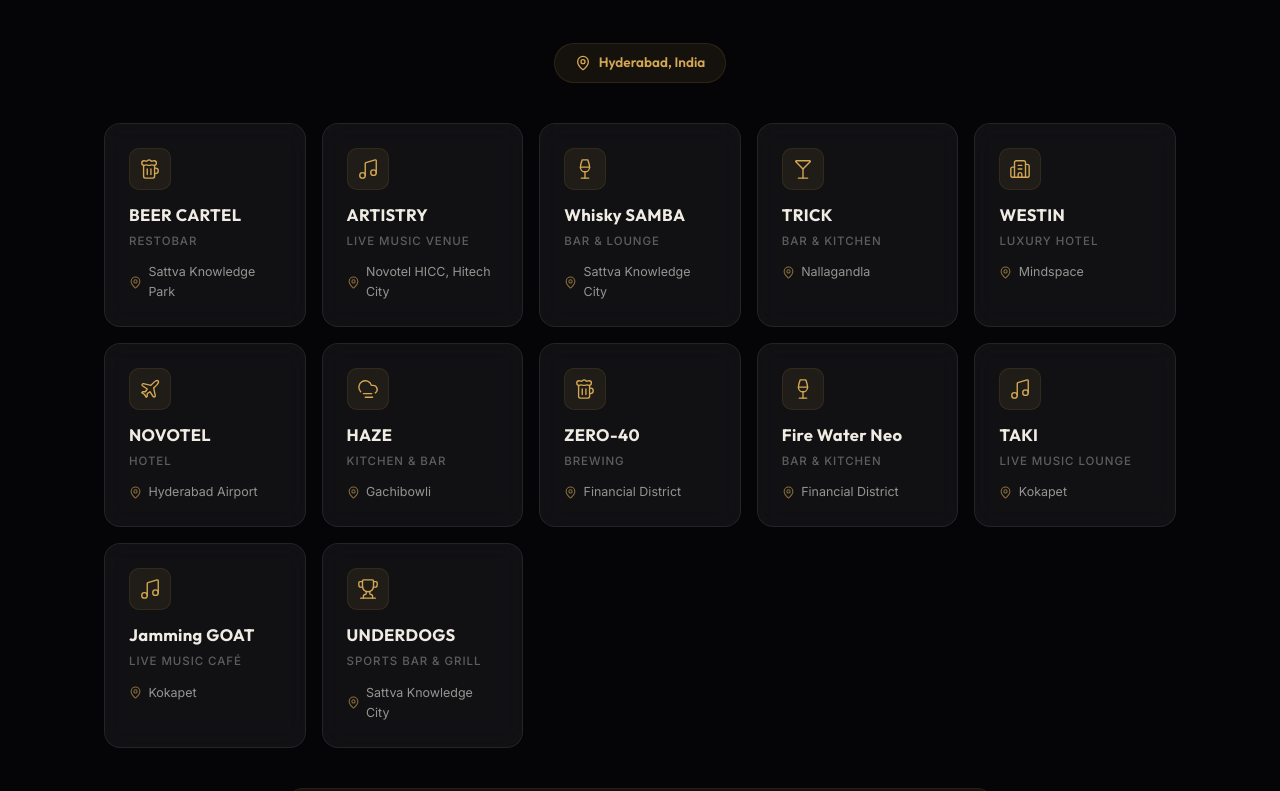
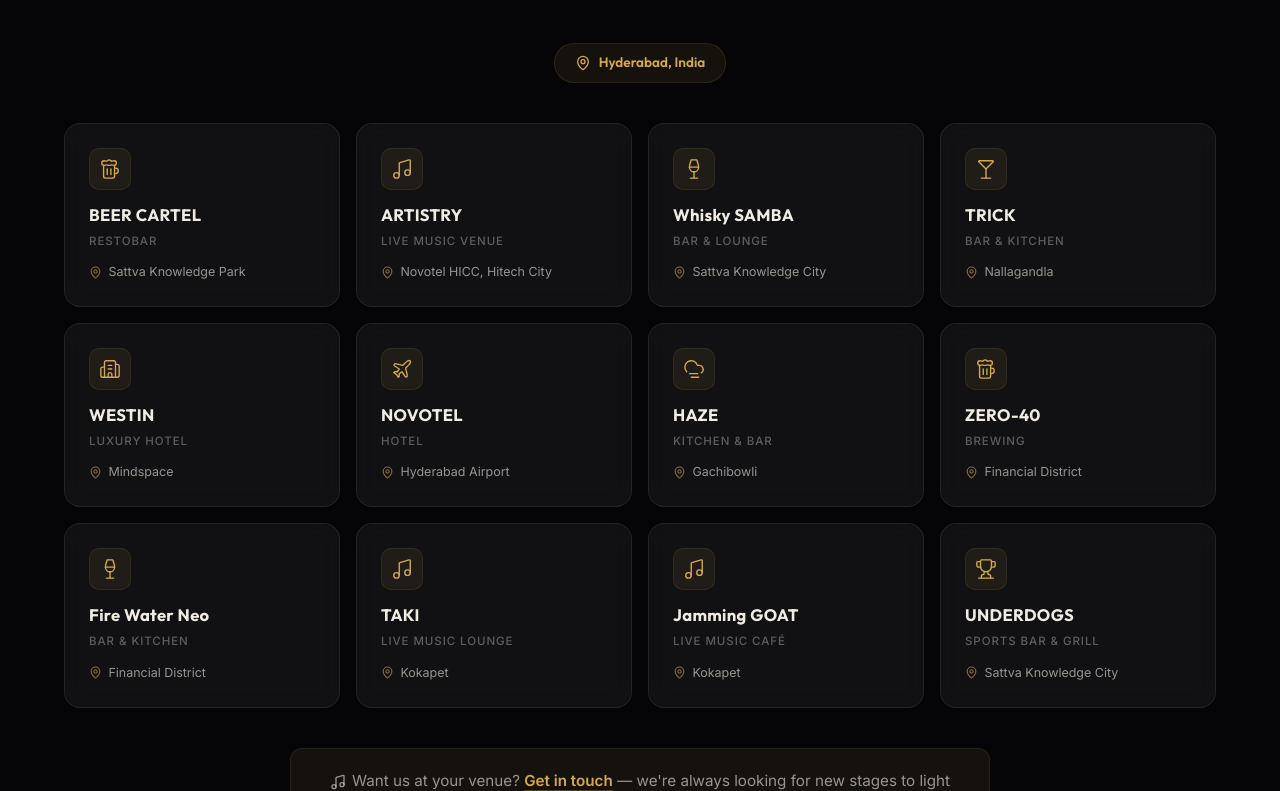
Before and after one commit to KoushikSagarr/Aroha-portfolio, a React (Vite) app: page / in a window 1280 px wide. Shown: the part 5149-5940 px from the top of the page. Built offline with nearby package versions, Linux system fonts and the light colour scheme; a web font is replaced by a local one.

Commit message:
style: widen venues grid to 6-col layout with larger cards

```diff
--- a/src/components/Venues.css
+++ b/src/components/Venues.css
@@ -2,6 +2,10 @@
 .venues {
   position: relative;
   background: var(--bg-primary);
+}
+
+.venues .venues__inner {
+  max-width: 1440px;
 }
 
 /* ── Map Badge ─────────────────────────────────────────────────────────── */
@@ -28,7 +32,7 @@
 /* ── Grid ──────────────────────────────────────────────────────────────── */
 .venues__grid {
   display: grid;
-  grid-template-columns: repeat(5, 1fr);
+  grid-template-columns: repeat(6, 1fr);
   gap: 1rem;
   width: 100%;
   margin-bottom: 2.5rem;
@@ -180,7 +184,7 @@
 }
 
 /* ── Responsive ────────────────────────────────────────────────────────── */
-@media (max-width: 1200px) {
+@media (max-width: 1500px) {
   .venues__grid {
     grid-template-columns: repeat(4, 1fr);
   }
```
